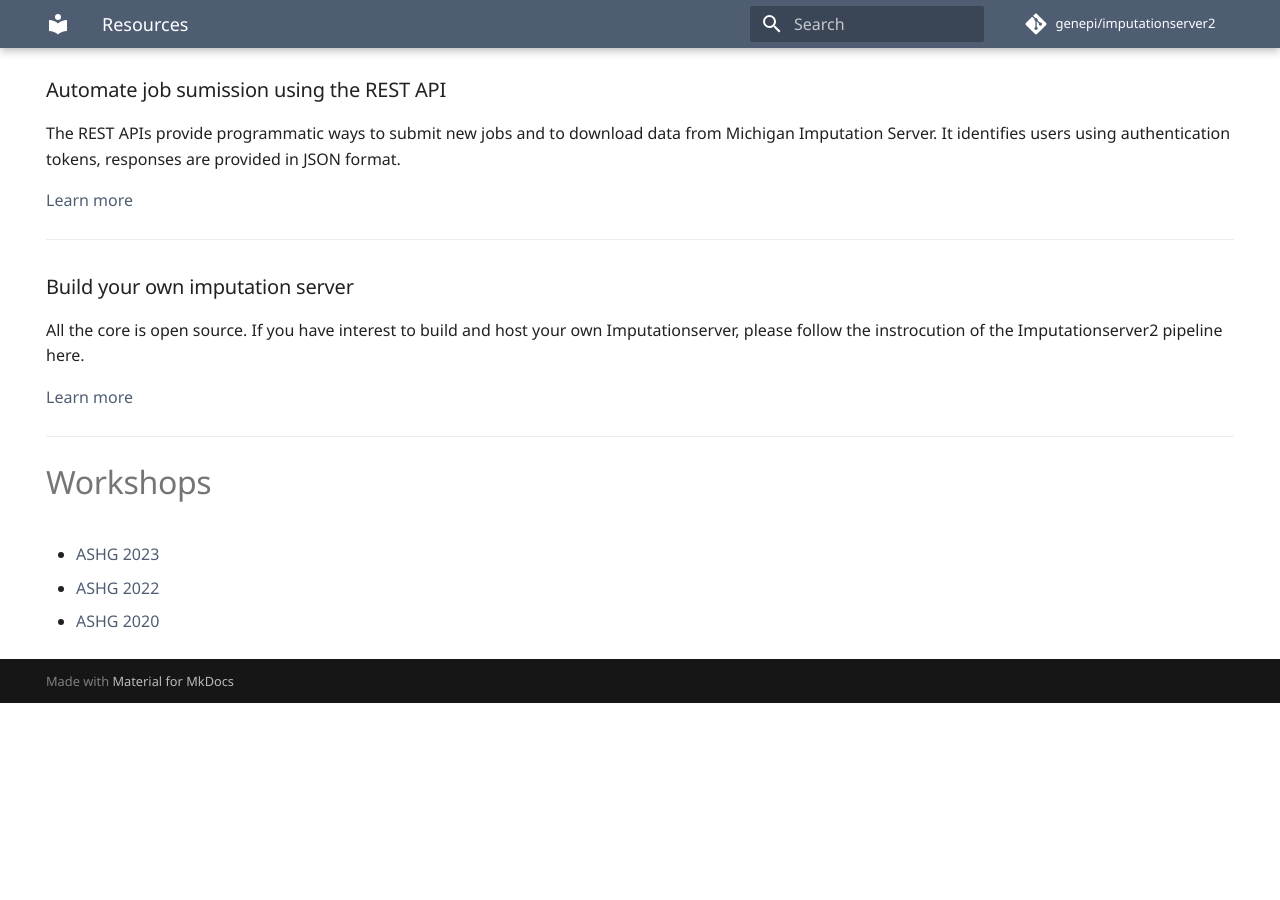
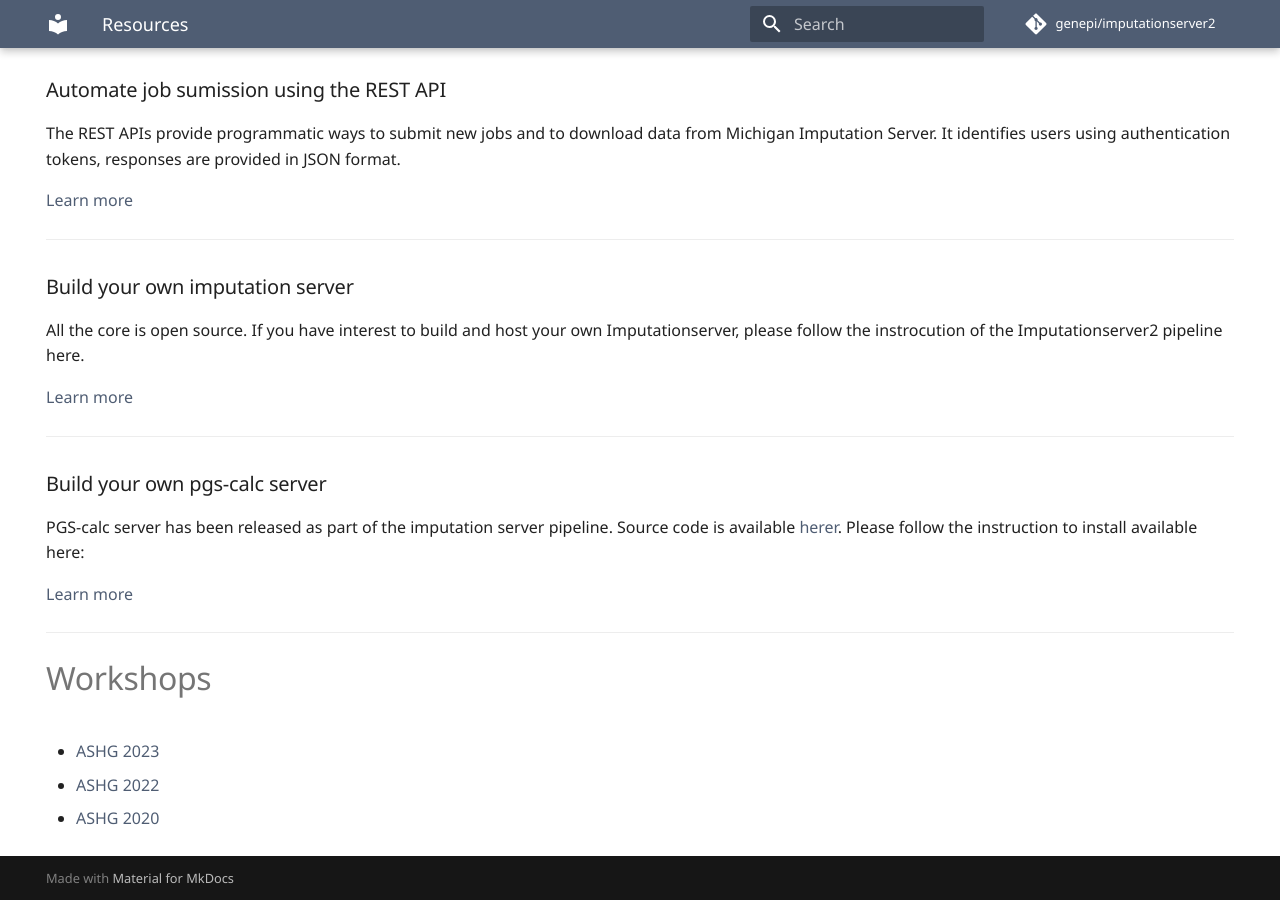
Before and after one commit to genepi/michigan-imputationserver, an MkDocs documentation site: the page built from docs/resources.md, in a window 1280 px wide and 900 px high, scrolled down 529 px. Built offline with MkDocs 1.6.1 and Material for MkDocs 9.7.7, drawn with Linux system fonts in a browser that asks for light colours; some web fonts are replaced; comment, search, counter and statistics services are not loaded; before the commit the page ends 1232 px from its top, so only the background shows below that.

Commit message:
Added documentation to install pgs locally

```diff
--- a/docs/resources.md
+++ b/docs/resources.md
@@ -38,6 +38,15 @@ All the core is open source. If you have interest to build and host your own Imp
 
 ---
 
+### Build your own pgs-calc server
+PGS-calc server has been released as part of the imputation server pipeline.
+Source code is available [herer](https://github.com/genepi/imputationserver2).
+Please follow the instruction to install available here:
+
+[Learn more](tutorials/local-PGS-server.md)
+
+---
+
 # Workshops
 
 - [ASHG 2023](workshops/ASHG2023.md)
```
